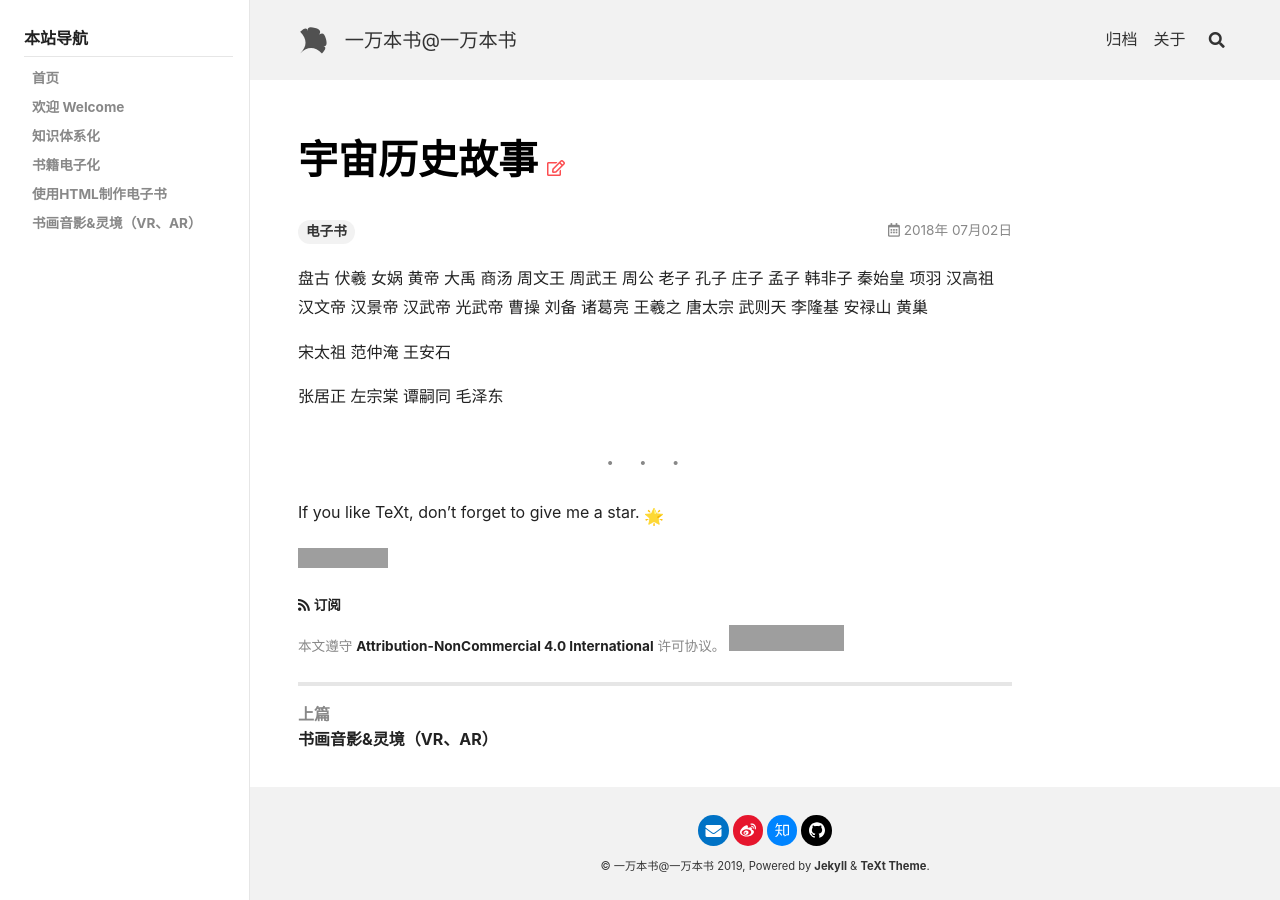
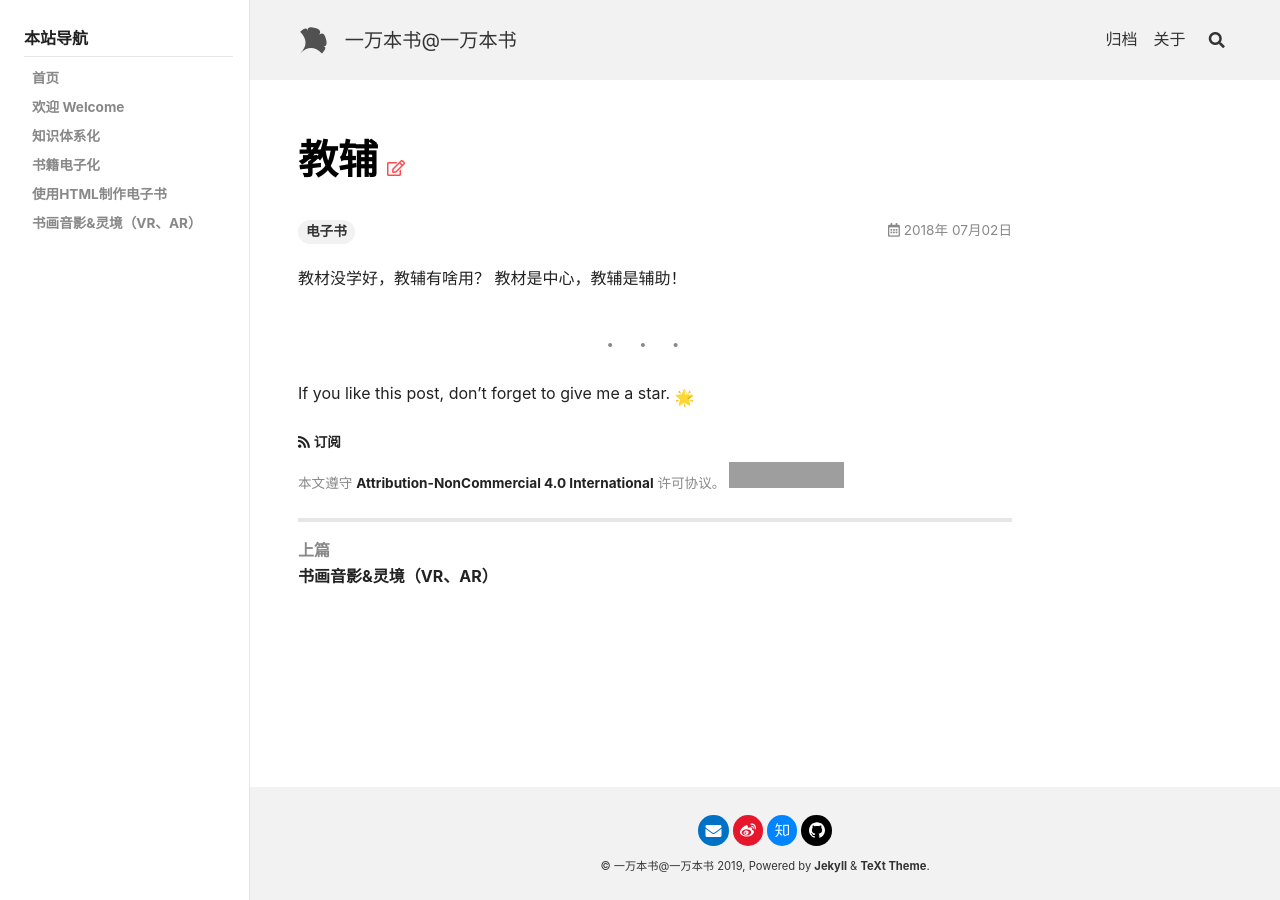
Before and after one commit to yiwanbenshu/yiwanbenshu.github.io, a Jekyll site: the page built from _posts/2018-07-02-教辅.md, in a window 1280 px wide. Built offline with Jekyll 4.4.1, drawn with Linux system fonts in a browser that asks for light colours; nearby versions of some CDN libraries; emoji names are drawn with the system emoji font; grey boxes are pictures that could not be loaded.

Commit message:
Update 2018-07-02-教辅.md

```diff
--- a/_posts/2018-07-02-教辅.md
+++ b/_posts/2018-07-02-教辅.md
@@ -1,54 +1,16 @@
 ---
-title: 宇宙历史故事
+title: 教辅
 tags: 电子书
 sidebar:
   nav: docs-zh
 ---
 
-盘古
-伏羲
-女娲
-黄帝
-大禹
-商汤
-周文王
-周武王
-周公
-老子
-孔子
-庄子
-孟子
-韩非子
-秦始皇
-项羽
-汉高祖
-汉文帝
-汉景帝
-汉武帝
-光武帝
-曹操
-刘备
-诸葛亮
-王羲之
-唐太宗
-武则天
-李隆基
-安禄山
-黄巢
+教材没学好，教辅有啥用？
+教材是中心，教辅是辅助！
 
-宋太祖
-范仲淹
-王安石
-
-张居正
-左宗棠
-谭嗣同
-毛泽东
 
 <!--more-->
 
 ---
 
-If you like TeXt, don't forget to give me a star. :star2:
-
-[![Star This Project](https://img.shields.io/github/stars/kitian616/jekyll-TeXt-theme.svg?label=Stars&style=social)](https://github.com/kitian616/jekyll-TeXt-theme/)
+If you like this post, don't forget to give me a star. :star2:
```
